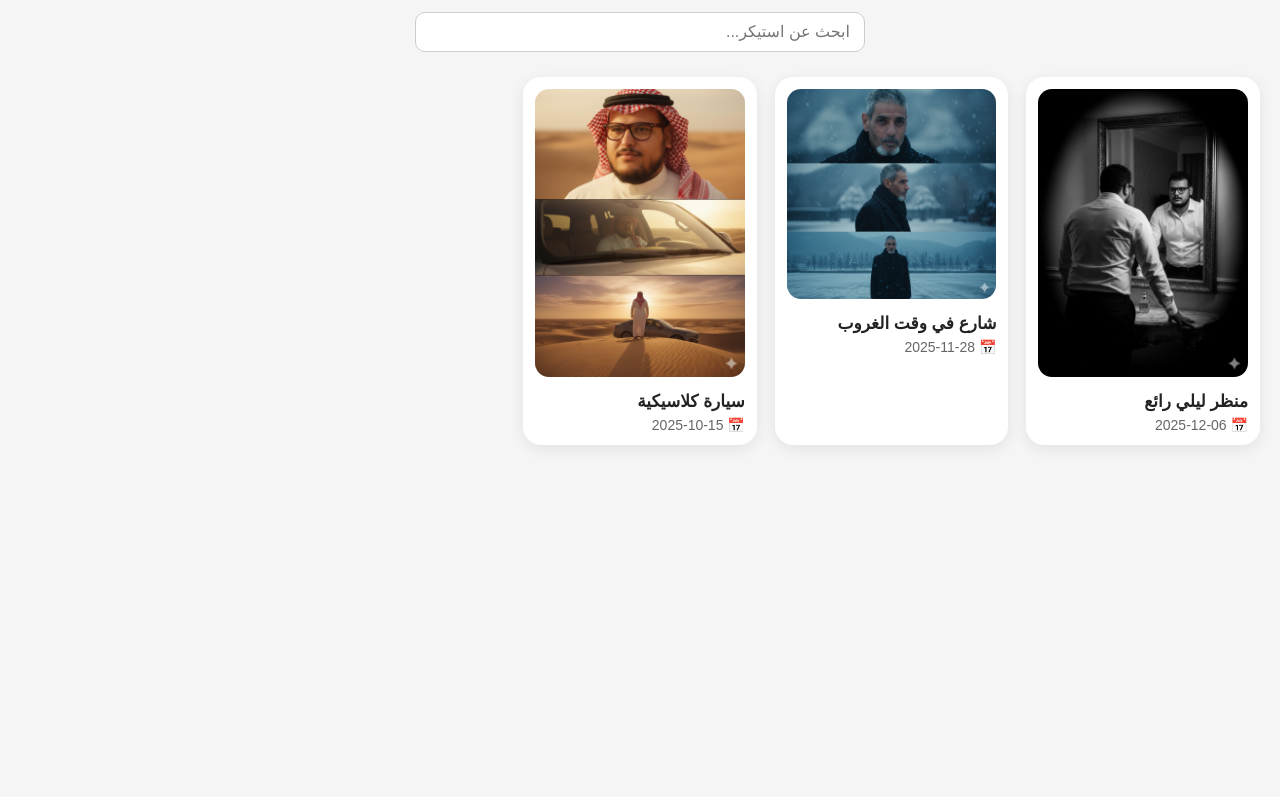
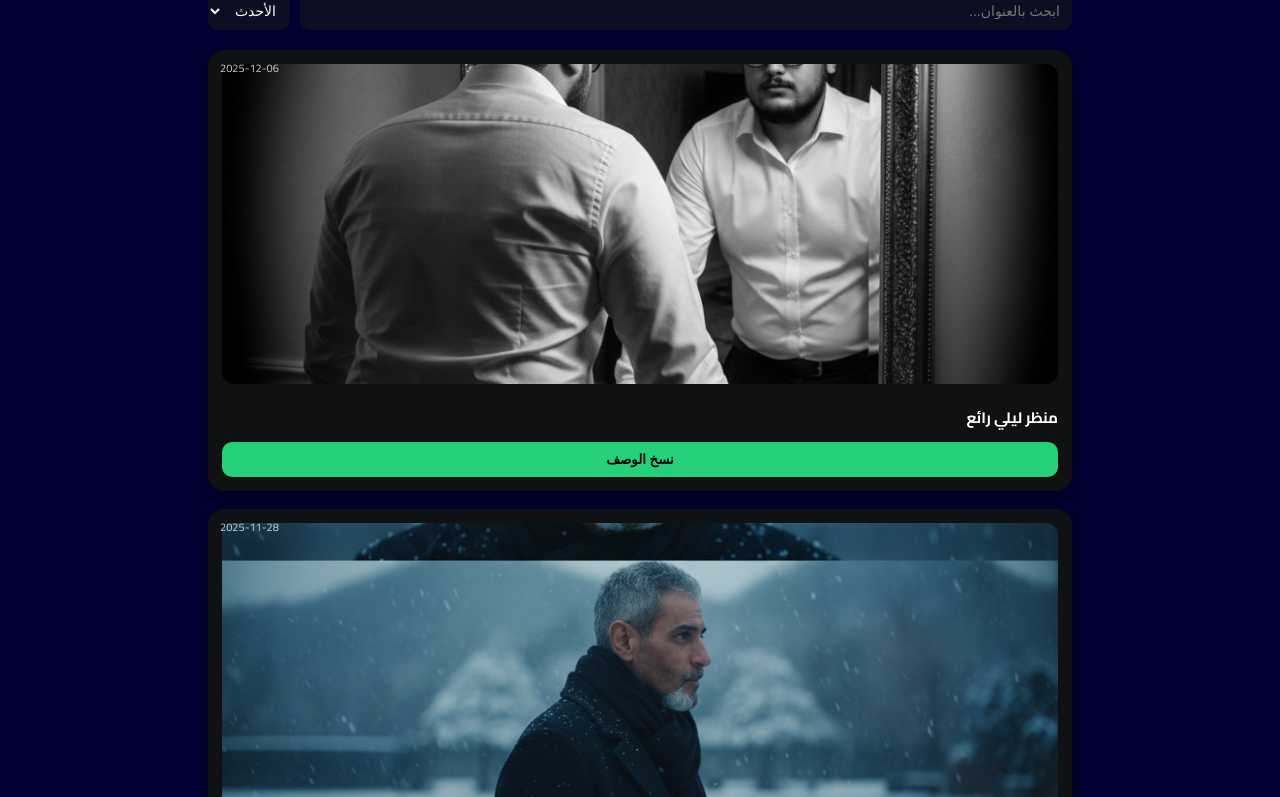
Before and after one commit to vbx123/bot.Upload, a website: page index.html in a window 1280 px wide. Shown: the part 87-884 px from the top of the page. Before the commit the page ends 800 px from the top, so only its background shows below. Drawn offline with Linux system fonts and the light colour scheme; files whose address does not match are found by name.

Commit message:
Refactor index.html for improved structure and styling

```diff
--- a/index.html
+++ b/index.html
@@ -1,137 +1,258 @@
-<!DOCTYPE html>
+<!doctype html>
 <html lang="ar" dir="rtl">
 <head>
-<meta charset="UTF-8">
-<meta name="viewport" content="width=device-width, initial-scale=1.0">
-<title>قائمة الاستيكرات</title>
+<meta charset="utf-8" />
+<meta name="viewport" content="width=device-width,initial-scale=1" />
+<title>معرض الصور — برومبتس</title>
+<link href="https://fonts.googleapis.com/css2?family=Cairo:wght@400;600;700&display=swap" rel="stylesheet">
 
 <style>
-  :root {
-    --bg: #f5f5f5;
-    --card-bg: #ffffff;
-    --text: #222;
-    --primary: #0099ff;
+  :root{
+    --bg:#000033;
+    --card:#0f1113;
+    --muted:#9aa6b2;
+    --accent:#26d07b;
   }
 
-  body {
-    margin: 0;
-    padding: 20px;
-    background: var(--bg);
-    font-family: 'Cairo', sans-serif;
+  *{box-sizing:border-box}
+
+  body{
+    margin:0; background:var(--bg);
+    color:#fff; font-family:"Cairo",system-ui;
   }
 
-  h1 {
-    text-align: center;
-    color: var(--text);
-    margin-bottom: 20px;
+  /* top bar */
+  .top-bar{
+    position:sticky; top:0; z-index:20;
+    background:#000044; border-bottom:1px solid rgba(255,255,255,0.05);
+    padding:14px 12px; text-align:center;
+    font-weight:700; color:var(--accent); font-size:17px;
   }
 
-  .search-box {
-    width: 100%;
-    max-width: 450px;
-    margin: 10px auto 25px;
-    display: flex;
-    gap: 10px;
+  .wrap{padding:18px; max-width:900px; margin:0 auto;}
+
+  /* search + filter row */
+  .controls{
+    display:flex; gap:10px; margin-bottom:20px;
   }
 
-  .search-box input {
-    flex: 1;
-    padding: 10px 14px;
-    border: 1px solid #ccc;
-    border-radius: 10px;
-    font-size: 16px;
+  .controls input{
+    flex:1; padding:10px 12px;
+    border-radius:10px; border:none;
+    background:#0e0e22; color:#fff;
+    font-size:14px;
   }
 
-  .container {
-    display: grid;
-    grid-template-columns: repeat(auto-fill, minmax(230px, 1fr));
-    gap: 18px;
-    margin-top: 20px;
+  .controls select{
+    padding:10px; border-radius:10px;
+    background:#0e0e22; color:#fff; border:none;
+    font-size:14px;
   }
 
-  .card {
-    background: var(--card-bg);
-    border-radius: 18px;
-    padding: 12px;
-    box-shadow: 0 4px 15px rgba(0,0,0,0.08);
-    transition: 0.25s;
-    cursor: pointer;
+  .grid{
+    display:flex; flex-direction:column; gap:18px;
   }
 
-  .card:hover {
-    transform: translateY(-4px);
-    box-shadow: 0 6px 18px rgba(0,0,0,0.12);
+  .card{
+    background:var(--card); border-radius:16px;
+    padding:14px; position:relative;
+    transition:.2s;
+    box-shadow:0 8px 24px rgba(0,0,0,0.4);
+  }
+  .card:hover{
+    transform:translateY(-6px);
+    box-shadow:0 16px 40px rgba(0,0,0,0.5);
   }
 
-  .card img {
-    width: 100%;
-    border-radius: 14px;
+  /* date top left */
+  .date{
+    position:absolute; top:8px; left:12px;
+    font-size:11px; color:#ccc;
   }
 
-  .title {
-    font-size: 17px;
-    margin: 10px 0 5px;
-    color: var(--text);
-    font-weight: bold;
+  .imgwrap img{
+    width:100%; height:320px; object-fit:cover;
+    border-radius:12px; cursor:pointer;
   }
 
-  .date {
-    font-size: 14px;
-    color: #666;
+  .title{
+    margin-top:10px; font-size:15px; font-weight:700;
+  }
+
+  .copy-btn{
+    margin-top:10px;
+    width:100%;
+    background:var(--accent); color:#000; border:none;
+    padding:10px; border-radius:10px; font-weight:700;
+    cursor:pointer;
+  }
+
+  /* dialog */
+  #dialog{position:fixed; inset:0; display:none; align-items:center; justify-content:center;
+    background:rgba(0,0,0,0.75); padding:20px; z-index:999;}
+  #dialog-box{
+    background:#0e0e0f; border-radius:14px; padding:14px; width:100%; max-width:700px; position:relative;
+  }
+  #dialog img{
+    width:100%; max-height:60vh; object-fit:contain;
+    border-radius:10px;
+  }
+  .close-x{position:absolute; top:10px; right:12px; font-size:28px; cursor:pointer; color:#ff6b6b;}
+  .prompt-box{
+    margin-top:12px; padding:10px; background:#0b0b0c;
+    border-radius:10px; border:1px solid rgba(255,255,255,0.05);
+    max-height:220px; overflow:auto; color:#eee; line-height:1.6;
+  }
+  .dialog-copy{
+    margin-top:12px; width:100%; background:var(--accent);
+    color:#000; padding:12px; border-radius:10px; font-weight:800;
+    border:none; cursor:pointer;
+  }
+
+  .toast{
+    position:fixed; left:50%; transform:translateX(-50%);
+    bottom:28px; background:#0d1112; padding:10px 14px;
+    border-radius:10px; display:none;
   }
 </style>
 </head>
 
 <body>
-<h1>📦 الاستيكرات</h1>
+<div class="top-bar">انسخ الوصف وابدأ تصميم صورتك</div>
 
-<div class="search-box">
-  <input type="text" id="searchInput" placeholder="ابحث عن استيكر...">
+<main class="wrap">
+
+  <!-- Search + filter -->
+  <div class="controls">
+    <input type="text" id="search" placeholder="ابحث بالعنوان...">
+    <select id="sort">
+      <option value="new">الأحدث</option>
+      <option value="old">الأقدم</option>
+    </select>
+  </div>
+
+  <section id="grid" class="grid"></section>
+  <div id="nodata" style="text-align:center; color:#ccc; margin-top:20px; display:none">
+    لا توجد نتائج
+  </div>
+</main>
+
+<!-- dialog -->
+<div id="dialog">
+  <div id="dialog-box">
+    <div class="close-x" onclick="closeDialog()">×</div>
+    <img id="dialog-image" src="">
+    <div id="dialog-prompt" class="prompt-box">جارٍ التحميل...</div>
+    <button id="dialog-copy" class="dialog-copy">نسخ الوصف</button>
+  </div>
 </div>
 
-<div class="container" id="listContainer"></div>
+<div id="toast" class="toast">تم النسخ!</div>
 
 <script>
-// تحميل البيانات من ملف JSON خارجي
-async function loadData() {
-  const response = await fetch("data.json");
-  const data = await response.json();
-  renderList(data);
+let allData = [];
+const grid = document.getElementById('grid');
+const searchInput = document.getElementById('search');
+const sortSelect = document.getElementById('sort');
+const nodata = document.getElementById('nodata');
+
+/* ========== تحميل JSON ========== */
+async function loadData(){
+  const res = await fetch("data.json");
+  allData = await res.json();
+  render();
 }
 
-// رسم العناصر
-function renderList(data) {
-  const container = document.getElementById("listContainer");
+/* ========== بناء الكارت ========== */
+function createCard(item){
+  const card = document.createElement('div');
+  card.className = "card";
 
-  container.innerHTML = "";
+  const date = document.createElement("div");
+  date.className = "date";
+  date.textContent = item.date;
 
-  data.forEach(item => {
-    let card = document.createElement("div");
-    card.className = "card";
+  const imgwrap = document.createElement("div");
+  imgwrap.className = "imgwrap";
+  const img = document.createElement("img");
+  img.src = item.image;
+  img.onclick = ()=> openDialog(item);
+  imgwrap.appendChild(img);
 
-    card.innerHTML = `
-      <img src="${item.image}" alt="image">
-      <div class="title">${item.title}</div>
-      <div class="date">📅 ${item.date}</div>
-    `;
+  const title = document.createElement("div");
+  title.className = "title";
+  title.textContent = item.title;
 
-    container.appendChild(card);
-  });
+  const btn = document.createElement("button");
+  btn.className = "copy-btn";
+  btn.textContent = "نسخ الوصف";
+  btn.onclick = ()=> copyPrompt(item);
+
+  card.append(date, imgwrap, title, btn);
+  return card;
 }
 
-// البحث
-document.getElementById("searchInput").addEventListener("input", async function () {
-  const response = await fetch("stickers.json");
-  let data = await response.json();
+/* ========== نسخ الوصف ========== */
+async function copyPrompt(item){
+  const r = await fetch(item.prompt);
+  const txt = await r.text();
+  await navigator.clipboard.writeText(txt);
+  showToast("تم النسخ!");
+}
 
-  let searchValue = this.value.trim();
+/* ========== عرض في نافذة ========== */
+async function openDialog(item){
+  dialog.style.display="flex";
+  document.getElementById("dialog-image").src = item.image;
 
-  let filtered = data.filter(item =>
-    item.title.includes(searchValue)
-  );
+  const r = await fetch(item.prompt);
+  const txt = await r.text();
+  document.getElementById("dialog-prompt").textContent = txt;
 
-  renderList(filtered);
-});
+  document.getElementById("dialog-copy").onclick = ()=>{
+    navigator.clipboard.writeText(txt);
+    showToast("تم النسخ!");
+  };
+}
+function closeDialog(){ dialog.style.display="none"; }
+
+/* ========== Toast ========== */
+function showToast(t){
+  const toast=document.getElementById("toast");
+  toast.textContent=t;
+  toast.style.display="block";
+  setTimeout(()=> toast.style.display="none",1200);
+}
+
+/* ========== البحث + الترتيب ========== */
+function render(){
+  grid.innerHTML="";
+
+  let filtered = [...allData];
+
+  // search
+  const q = searchInput.value.trim();
+  if(q.length > 0){
+    filtered = filtered.filter(e => e.title.includes(q));
+  }
+
+  // sort
+  filtered.sort((a,b)=>{
+    if(sortSelect.value==="new")
+      return new Date(b.date) - new Date(a.date);
+    else
+      return new Date(a.date) - new Date(b.date);
+  });
+
+  // show or hide "no results"
+  nodata.style.display = filtered.length === 0 ? "block":"none";
+
+  filtered.forEach(item => grid.appendChild(createCard(item)));
+}
+
+/* ========== events ========== */
+searchInput.oninput = render;
+sortSelect.onchange = render;
 
 loadData();
 </script>
```
